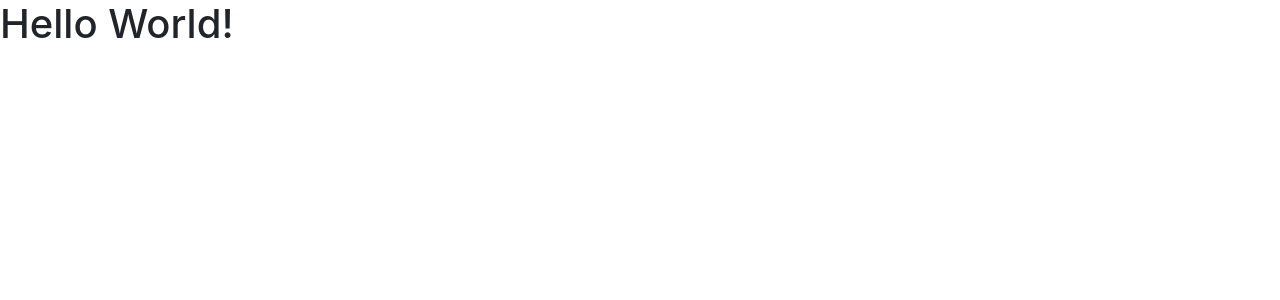
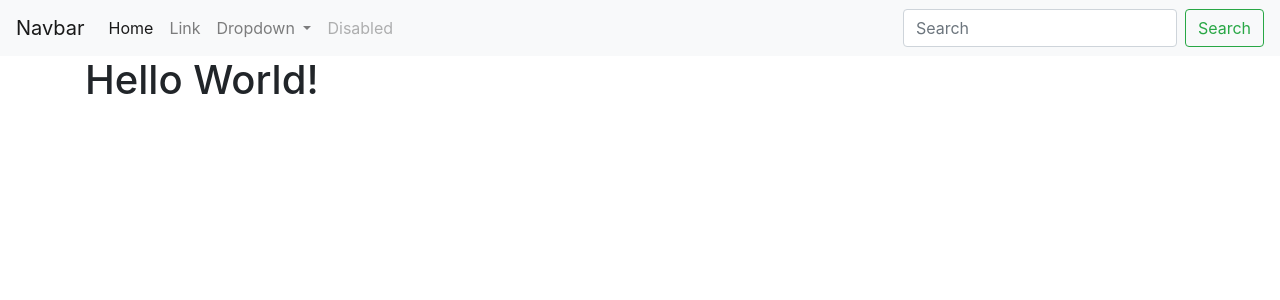
Before and after one commit to chrisscholl16/Site, a Flask app: page / in a window 1280 px wide. Shown: the top 300 px of the page. Run offline with Flask 3, Linux system fonts and the light colour scheme; some libraries are stand-ins or nearby versions.

Commit message:
Update index.html

```diff
--- a/templates/index.html
+++ b/templates/index.html
@@ -11,7 +11,45 @@
     <title>Hello World!</title>
   </head>
   <body>
+    <nav class="navbar navbar-expand-lg navbar-light bg-light">
+      <a class="navbar-brand" href="#">Navbar</a>
+      <button class="navbar-toggler" type="button" data-toggle="collapse" data-target="#navbarSupportedContent" aria-controls="navbarSupportedContent" aria-expanded="false" aria-label="Toggle navigation">
+        <span class="navbar-toggler-icon"></span>
+      </button>
+
+      <div class="collapse navbar-collapse" id="navbarSupportedContent">
+        <ul class="navbar-nav mr-auto">
+          <li class="nav-item active">
+            <a class="nav-link" href="#">Home <span class="sr-only">(current)</span></a>
+          </li>
+          <li class="nav-item">
+            <a class="nav-link" href="#">Link</a>
+          </li>
+          <li class="nav-item dropdown">
+            <a class="nav-link dropdown-toggle" href="#" id="navbarDropdown" role="button" data-toggle="dropdown" aria-haspopup="true" aria-expanded="false">
+              Dropdown
+            </a>
+            <div class="dropdown-menu" aria-labelledby="navbarDropdown">
+              <a class="dropdown-item" href="#">Action</a>
+              <a class="dropdown-item" href="#">Another action</a>
+              <div class="dropdown-divider"></div>
+              <a class="dropdown-item" href="#">Something else here</a>
+            </div>
+          </li>
+          <li class="nav-item">
+            <a class="nav-link disabled" href="#">Disabled</a>
+          </li>
+        </ul>
+        <form class="form-inline my-2 my-lg-0">
+          <input class="form-control mr-sm-2" type="search" placeholder="Search" aria-label="Search">
+          <button class="btn btn-outline-success my-2 my-sm-0" type="submit">Search</button>
+        </form>
+      </div>
+    </nav>
+
+    <div class="container">
     <h1>Hello World!</h1>
+    </div>
 
     <!-- Optional JavaScript -->
     <!-- jQuery first, then Popper.js, then Bootstrap JS -->
```
